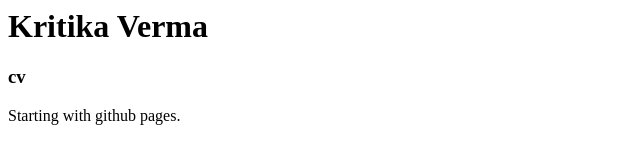
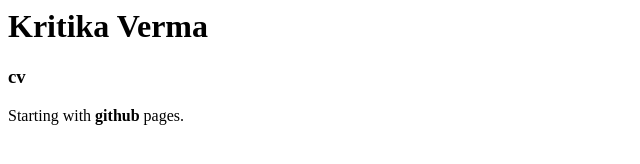
Before and after one commit to SunSummoner/My-Website, a plain HTML site: page index.html in a window 1280 px wide. Shown: the full height of the page, 0-640 px from the left. Drawn offline with Linux system fonts and the light colour scheme.

Commit message:
Corrected a typo.

```diff
--- a/index.html
+++ b/index.html
@@ -2,6 +2,6 @@
   <body>
     <h1>Kritika Verma</h1>
     <h3>cv</h3>
-    <p>Starting with <stong>github</strong> pages.</p>
+    <p>Starting with <strong>github</strong> pages.</p>
   </body>
 </html>
```
